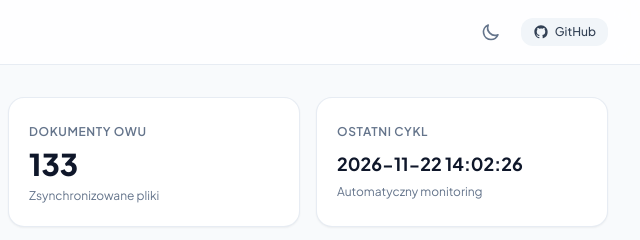
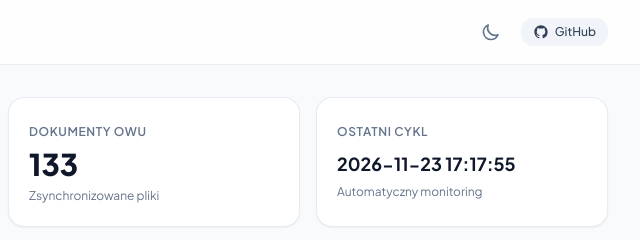
Before and after one commit to basina194/OWU_SYNC, a plain HTML site: page index.html in a window 1280 px wide. Shown: the top 240 px of the page, 640-1280 px from the left. Drawn offline with nearby package versions, Linux system fonts and the light colour scheme.

Commit message:
Aktualizacja hashy OWU i panelu dashboard [skip ci]

```diff
--- a/index.html
+++ b/index.html
@@ -104,7 +104,7 @@
 
         <div class="bg-white dark:bg-slate-900 rounded-2xl p-4 sm:p-5 border border-slate-200/80 dark:border-slate-800 shadow-sm">
           <span class="text-xs font-semibold uppercase tracking-wider text-slate-500 dark:text-slate-400">Ostatni cykl</span>
-          <p class="text-base sm:text-lg font-bold mt-2 text-slate-900 dark:text-white truncate">2026-11-22 14:02:26</p>
+          <p class="text-base sm:text-lg font-bold mt-2 text-slate-900 dark:text-white truncate">2026-11-23 17:17:55</p>
           <span class="text-xs text-slate-500 dark:text-slate-400">Automatyczny monitoring</span>
         </div>
       </div>
```
